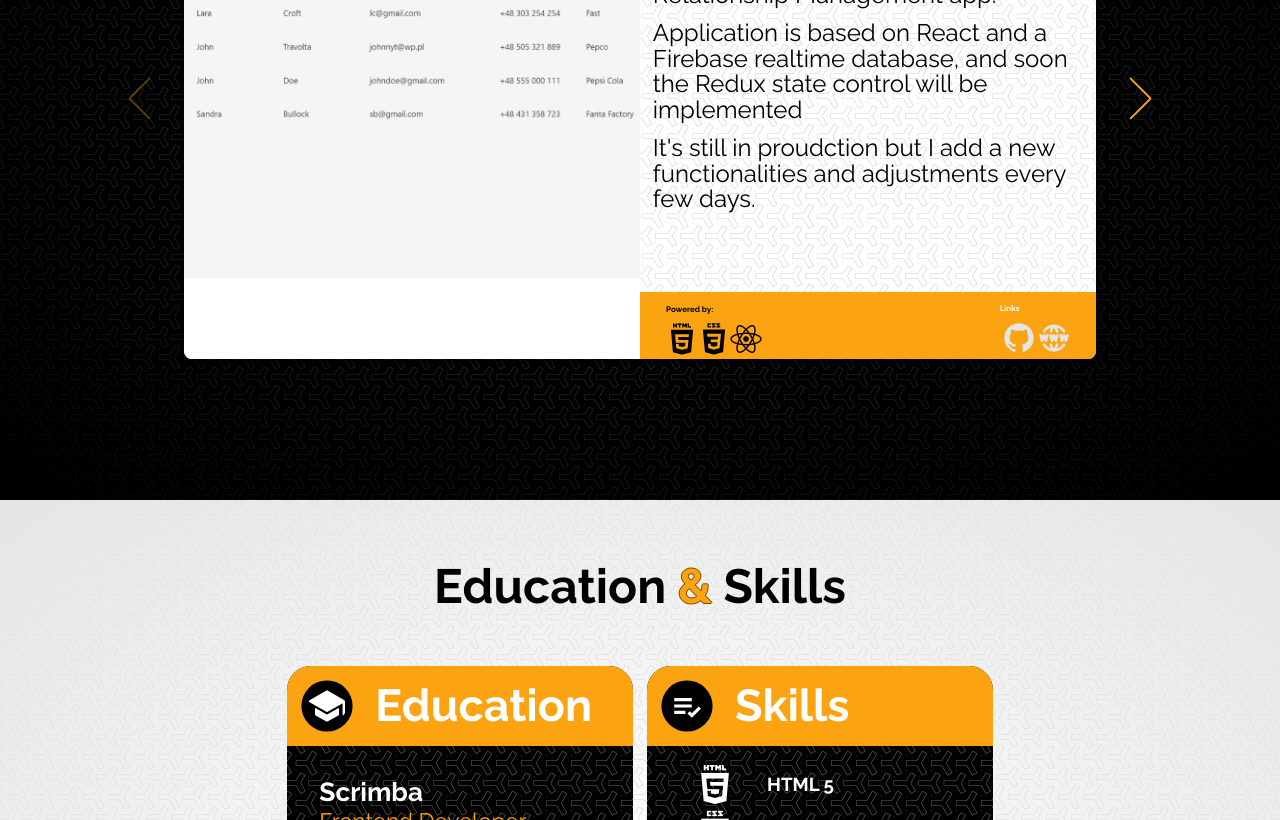
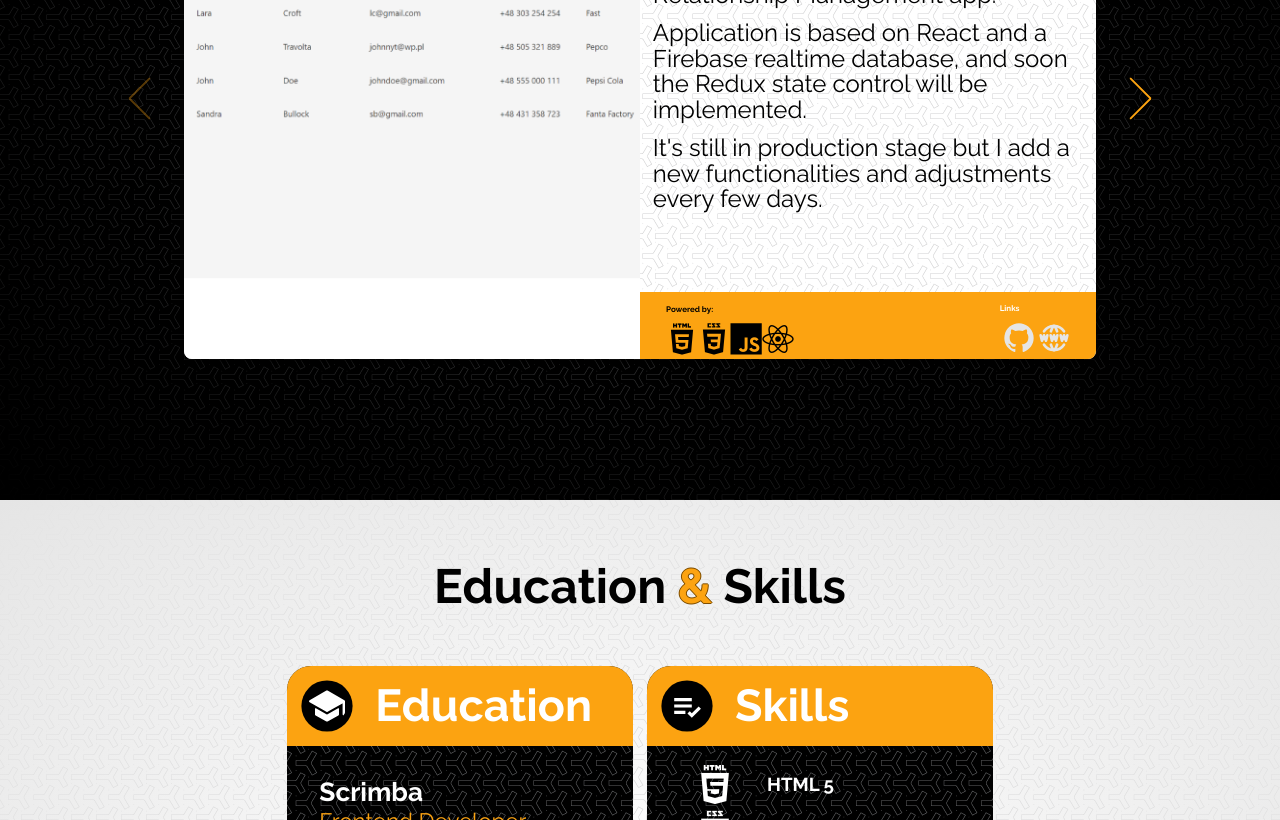
Before and after one commit to djzib0/portfolio-website, a React (Vite) app: page / in a window 1280 px wide. Shown: the part 1900-2720 px from the top of the page. Built offline with nearby package versions, Linux system fonts and the light colour scheme.

Commit message:
correct description, added JS icon to project

```diff
--- a/src/data/projectsData.js
+++ b/src/data/projectsData.js
@@ -8,13 +8,13 @@ const projects = [
     {
         id: 0,
         name: "CRM app    (WIP)",
-        technology: ["html", "css", "react"],
+        technology: ["html", "css", "vanillaJS", "react"],
         img: CRM,
         github: "https://github.com/djzib0/crm_app",
         website: "https://crm-app-ashen.vercel.app/",
         description1: "I'm currently working on the Customer Relationship Management app. ",
-        description2: "Application is based on React and a Firebase realtime database, and soon the Redux state control will be implemented",
-        description3: "It's still in proudction but I add a new functionalities and adjustments every few days."
+        description2: "Application is based on React and a Firebase realtime database, and soon the Redux state control will be implemented.",
+        description3: "It's still in production stage but I add a new functionalities and adjustments every few days."
     },
     {
         id: 1,
```
